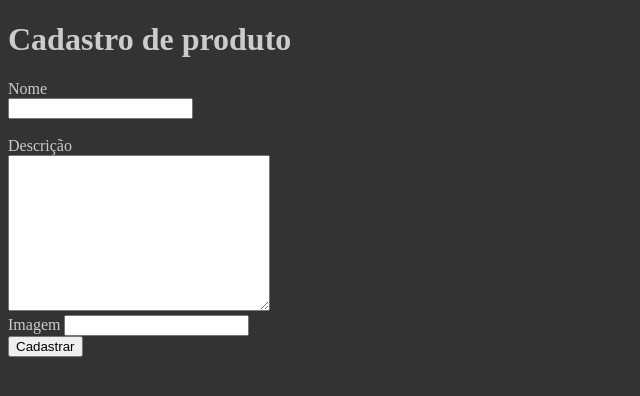
After one commit to TiagoSSouza3/projeto_flask, a Flask app: page /produto/cadastro in a window 1280 px wide. The commit adds this page. Shown: the top 396 px of the page, without its empty margins (0-640 px from the left). Run offline with Flask 3, Linux system fonts and the light colour scheme.

Commit message:
Request and Form

```diff
--- a/projeto_flask/app.py
+++ b/projeto_flask/app.py
@@ -1,11 +1,11 @@
-from flask import Flask, render_template
+from flask import Flask, render_template, request, redirect, url_for
 
 app = Flask(__name__)
 
 lista_produtos = [
     {"nome": "coca-cola", "descrição": "veneno"},
     {"nome": "doritos", "descrição": "veveno ao quadrado"},
-    {"nome": "agua", "descrição": "legal"}
+    {"nome": "agua", "descrição": "legal", "imagem": "https://pt-br.learn.canva.com/wp-content/uploads/sites/9/2019/05/Como-Tirar-e-Editar-Sua-Foto-para-Perfil-em-Redes-Sociais-featuredimage-e1559023010630.jpg"}
 ]
 
 @app.route("/")
@@ -27,4 +27,13 @@ def produto(nome):
             return render_template("produto.html", produto = produto)
     return "Achei não"
 
+@app.route("/produto/cadastro")
+def cadastro_produto():
+    return render_template("cadastro.html")
+
+# POST
+@app.route("/produtos", methods=["POST"])
+def salvar_produto():
+    lista_produtos.append({"nome": request.form["nome"], "descrição": request.form["descricao"], "imagem": request.form["imagem"]})
+    return redirect(url_for("produtos"))
 app.run()
--- a/projeto_flask/static/style.css
+++ b/projeto_flask/static/style.css
@@ -1,17 +1,17 @@
 body {
-    background-color: black;
-    color: white;
+    background-color: #333;
+    color: #ccc;
 }
 
 a h2 {
-    color: white;
+    color: #ccc;
 }
 
 a {
+    color: #ccc;
     font-size: 20px;
-    text-decoration: none;
 }
 
 a:hover {
-    color: #aaa;
+    color: #888;
 }
--- a/projeto_flask/templates/base.html
+++ b/projeto_flask/templates/base.html
@@ -5,7 +5,7 @@
     <meta http-equiv="X-UA-Compatible" content="IE=edge">
     <meta name="viewport" content="width=device-width, initial-scale=1.0">
     <link rel="stylesheet" href="{{ url_for('static', filename='style.css') }}">
-    <title>{% block title %}{% endblock %}
+    <title>{% block title %}{% endblock %}</title>
 </head>
 <body>
     {% block content %}
--- /dev/null
+++ b/projeto_flask/templates/cadastro.html
@@ -0,0 +1,26 @@
+{% extends "base.html" %}
+
+{% block title %} Cadastro {% endblock %}
+
+{% block content %}
+<h1>Cadastro de produto</h1>
+<form action="/produtos" method="POST">
+    <div>
+        <label for="nome">Nome</label><br>
+        <input type="text" name="nome" id="nome">
+    </div><br>
+
+    <div>
+        <label for="descricao">Descrição</label><br>
+        <textarea name="descricao" id="descricao" cols="30" rows="10"></textarea>
+    </div>
+
+    <div>
+        <label for="imagem">Imagem</label>
+        <input type="text" name="imagem" id="imagem">
+    </div>
+
+    <button type="submit">Cadastrar</button>
+</form>
+
+{% endblock %}
--- a/projeto_flask/templates/produto.html
+++ b/projeto_flask/templates/produto.html
@@ -13,6 +13,7 @@
             produto.descrição
         }}
     </p>
+    <img src="{{ produto.imagem }}">
 
     <a href="/produtos">
         Back
--- a/projeto_flask/templates/produtos.html
+++ b/projeto_flask/templates/produtos.html
@@ -10,8 +10,14 @@
     <h2>{{ produto.nome }}</h2>
   </a>
     <p>{{ produto.descrição }}</p>
+  <img src="{{ produto.imagem }}">
   {% endfor %}
 
+  <div>
+    <a href="/produto/cadastro">
+      Cadastrar
+    </a>
+  </div>
   <a href="/">
     Back
   </a>
```
